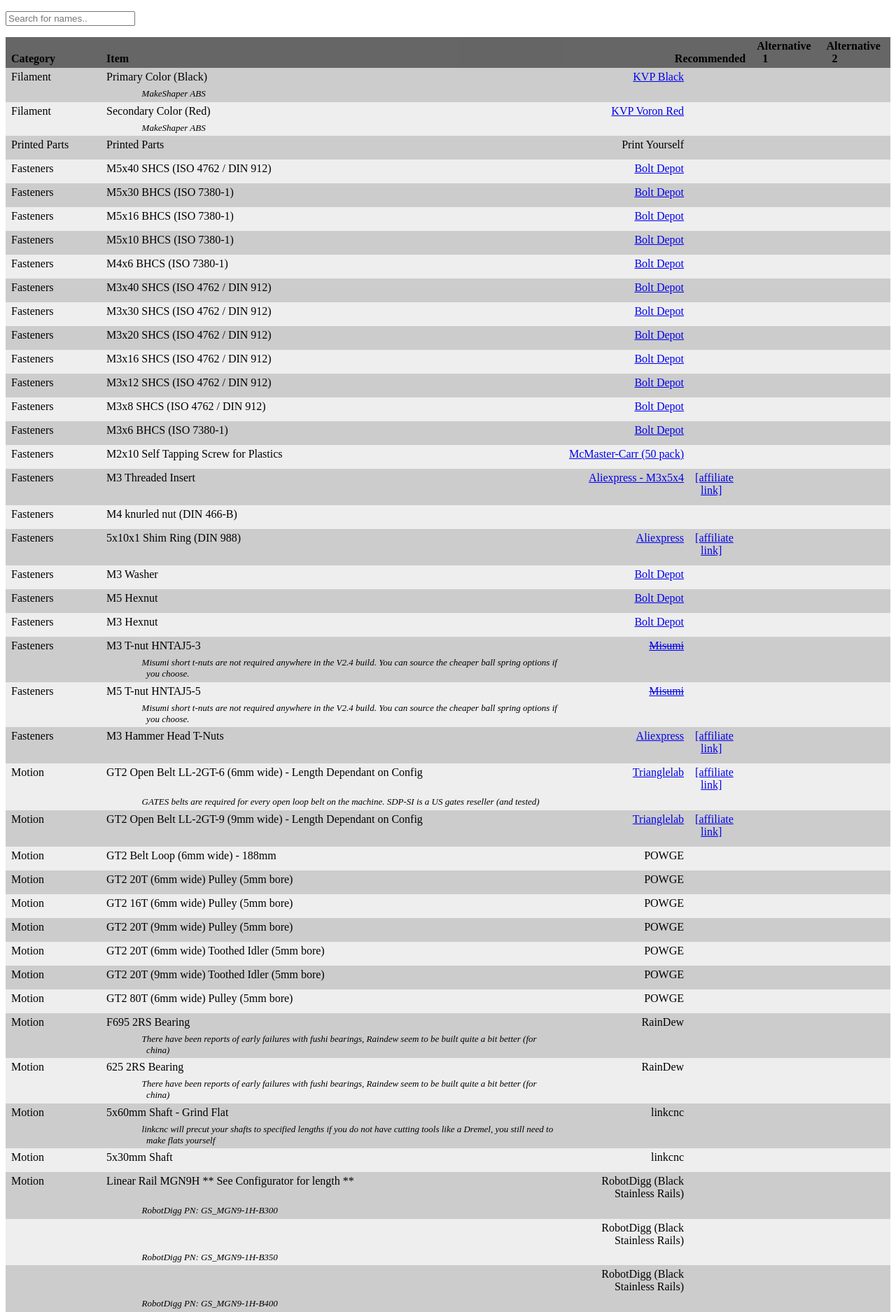
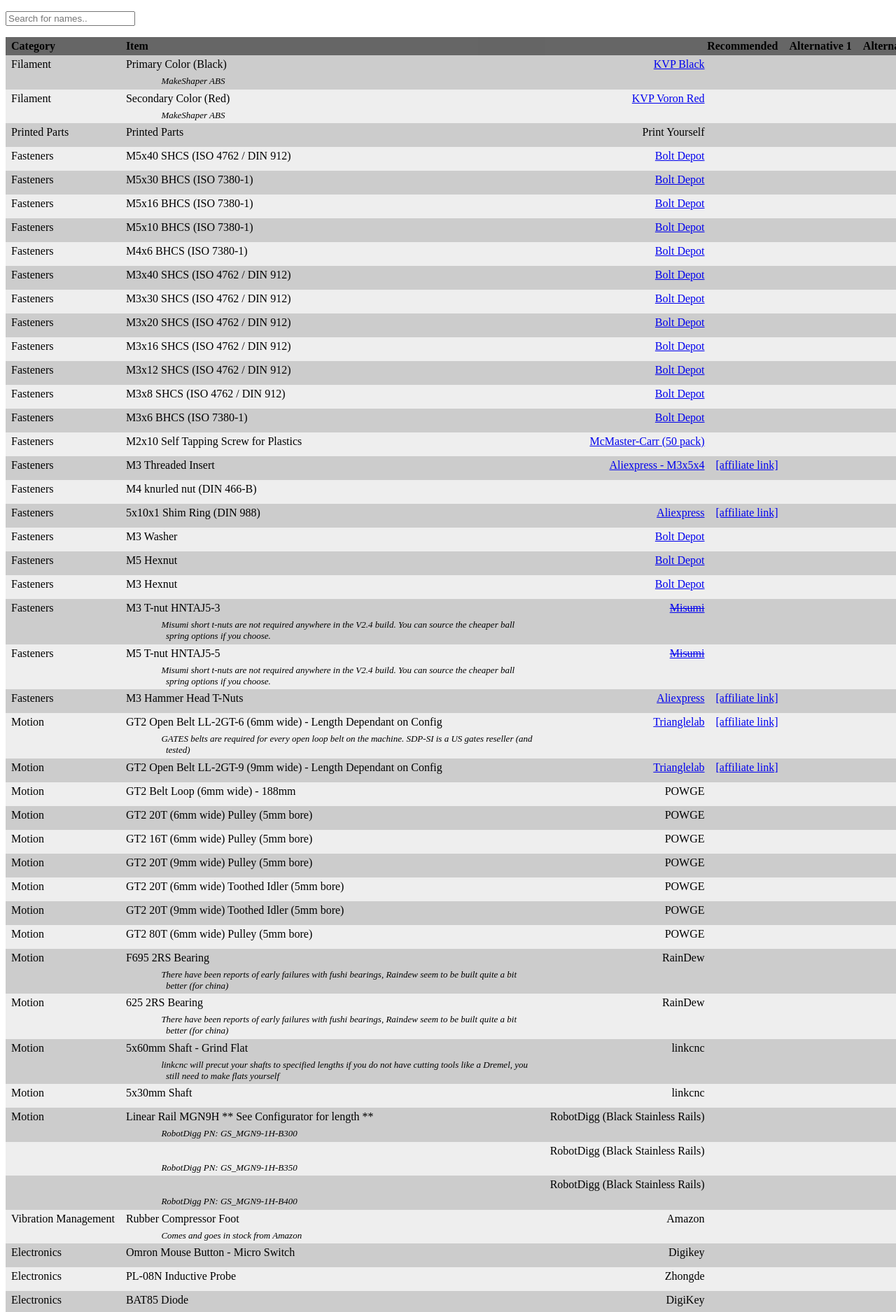
Before and after one commit to shiftingtech/Test, a Jekyll site: the page built from V2.md, in a window 1280 px wide. Shown: the top 1875 px of the page at 70% size. Built offline with Jekyll 4.4.1, drawn with Linux system fonts in a browser that asks for light colours.

Commit message:
Update style.css

```diff
--- a/assets/style.css
+++ b/assets/style.css
@@ -32,14 +32,14 @@
   padding: 0.25em 0.5em 0.25em 1em;
   text-indent: -0.5em;
   border: 0px solid black;
+  white-space:nowrap;
 
 }
 td#comment {
   padding: 0.25em 0.5em 0.25em 5em;
   font-style:italic;
   font-size:small;
-  text-wrap:normal;
-  word-wrap:break-word;
+  white-space: normal;
 
 }
 
```
